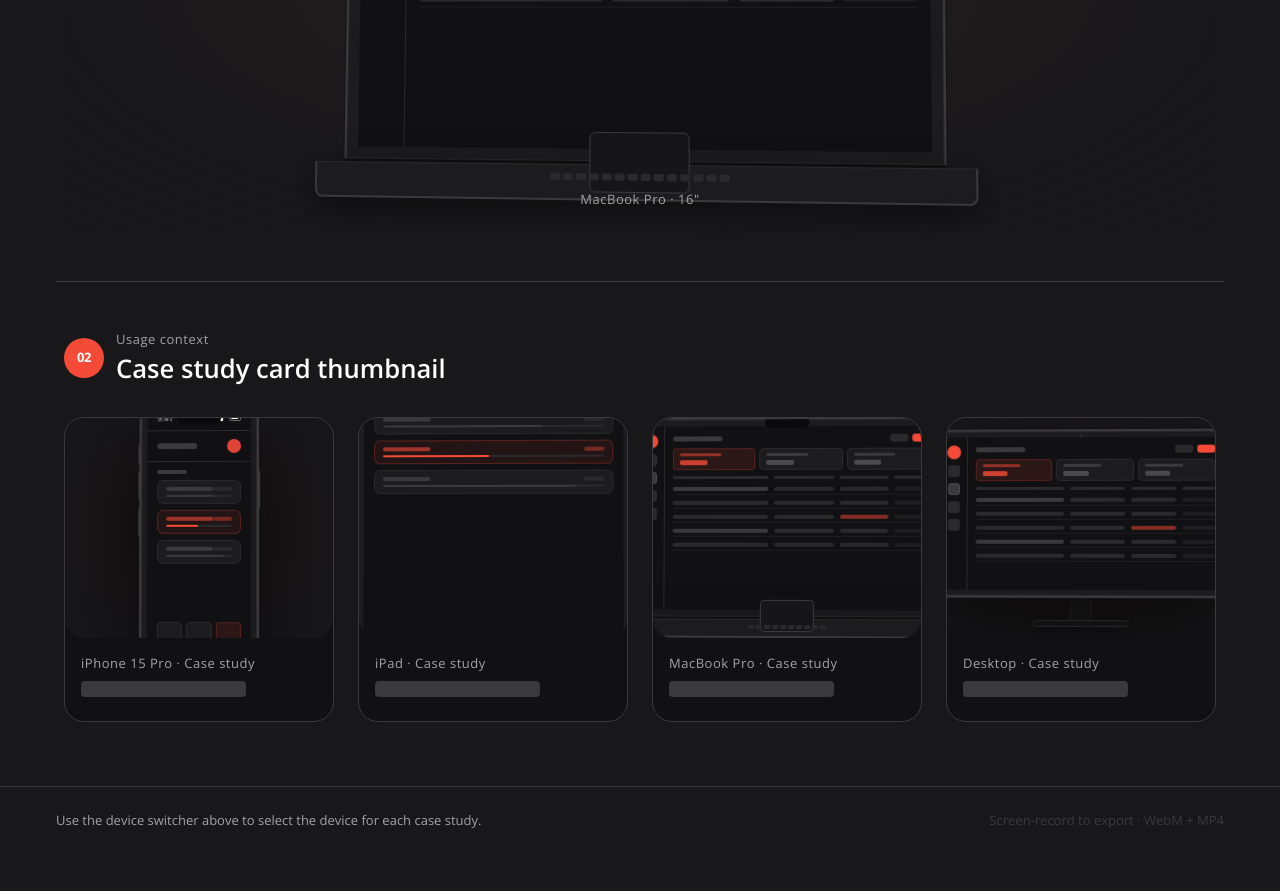
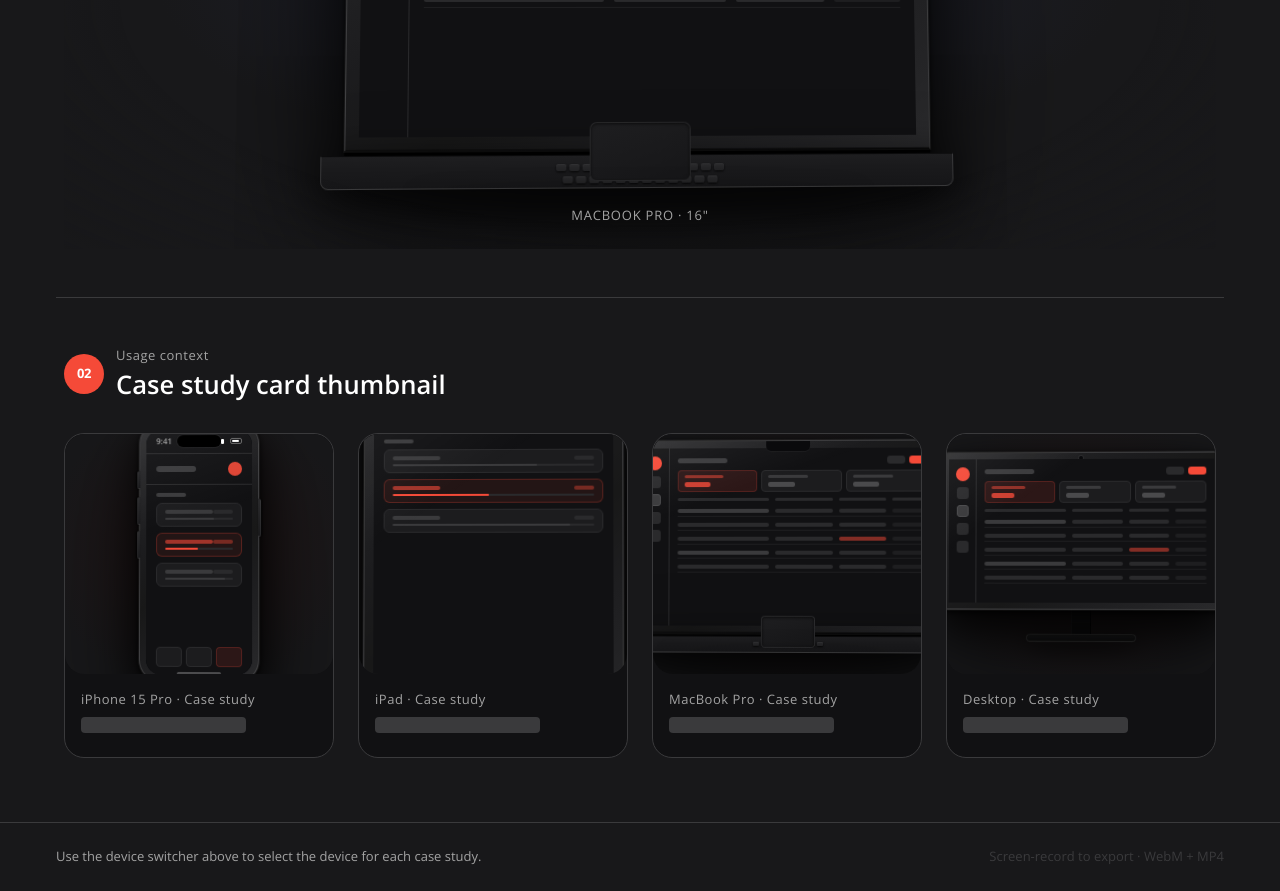
Before and after one commit to HelloEricPowellDesign/device-mockup-template, a React (Vite) app: page / in a window 1280 px wide. Shown: the part 540-1431 px from the top of the page. Before the commit the page ends 1395 px from the top, so only its background shows below. Built offline with nearby package versions, Linux system fonts and the light colour scheme; the HTML template or start-up script is replaced by a standard one.

Commit message:
prompt: 50

```diff
--- a/src/components/DeviceMockup.tsx
+++ b/src/components/DeviceMockup.tsx
@@ -9,75 +9,139 @@ export interface DeviceMockupProps {
   className?: string;
 }
 
+/* ── Shared style helpers ── */
+
+const deviceShadow = (hero: boolean) =>
+  `0 0 0 1px rgba(255,255,255,0.06),
+   0 2px 6px rgba(0,0,0,0.95),
+   0 ${hero ? 24 : 14}px ${hero ? 64 : 36}px rgba(0,0,0,0.75),
+   0 ${hero ? 60 : 32}px ${hero ? 140 : 72}px rgba(0,0,0,0.55),
+   0 ${hero ? 120 : 56}px ${hero ? 240 : 110}px rgba(0,0,0,0.35)`;
+
+/* Aluminum body gradient — catches light from upper-left */
+const aluminumGrad = `linear-gradient(
+  145deg,
+  #2e2e30 0%,
+  #242426 18%,
+  #1c1c1e 38%,
+  #181818 55%,
+  #1e1e20 72%,
+  #242426 88%,
+  #2a2a2c 100%
+)`;
+
+/* Specular edge highlight — 1px bright top-left rim */
+const specularBorder = `1px solid rgba(255,255,255,0.13)`;
+const darkBorder = `1px solid rgba(0,0,0,0.6)`;
+
+const screenBezelShadow = `
+  inset 0 1px 4px rgba(0,0,0,0.9),
+  inset 0 0 1px rgba(0,0,0,1)
+`;
+
+/* Screen glow — light leaking from display onto surrounding bezel */
+const screenGlow = (color = 'rgba(120,160,255,0.12)') =>
+  `0 0 32px 4px ${color}`;
+
 /* ── iPhone ── */
 function IPhone({ size }: { size: DisplaySize }) {
   const hero = size === 'hero';
   const w = hero ? 220 : 120;
   const h = Math.round(w * (844 / 390));
   const r = hero ? 40 : 22;
-  const bw = hero ? 10 : 6; // bezel width
-  const diW = hero ? 80 : 44;
-  const diH = hero ? 22 : 12;
+  const bw = hero ? 11 : 6;
+  const diW = hero ? 82 : 44;
+  const diH = hero ? 23 : 12;
 
   return (
-    <div
-      style={{
+    <div style={{ position: 'relative', flexShrink: 0 }}>
+      {/* Drop shadow bloom beneath device */}
+      <div style={{
+        position: 'absolute',
+        bottom: '-20%',
+        left: '50%',
+        transform: 'translateX(-50%)',
+        width: '70%',
+        height: '30px',
+        borderRadius: '50%',
+        background: 'rgba(0,0,0,0.55)',
+        filter: 'blur(20px)',
+        zIndex: -1,
+      }} />
+
+      <div style={{
         width: w,
         height: h,
         borderRadius: r,
-        backgroundColor: '#1c1c1e',
-        border: '2px solid #3a3a3c',
-        boxShadow: '0 0 0 1px #111, inset 0 0 0 1px #2a2a2c, 0 32px 80px rgba(0,0,0,0.6)',
+        background: aluminumGrad,
+        border: specularBorder,
+        boxShadow: deviceShadow(hero),
         position: 'relative',
-        flexShrink: 0,
-      }}
-    >
-      {/* Side buttons */}
-      <div style={{ position: 'absolute', left: -3, top: hero ? 80 : 44, width: 2, height: hero ? 36 : 20, borderRadius: '2px 0 0 2px', backgroundColor: '#3a3a3c' }} />
-      <div style={{ position: 'absolute', left: -3, top: hero ? 128 : 70, width: 2, height: hero ? 56 : 30, borderRadius: '2px 0 0 2px', backgroundColor: '#3a3a3c' }} />
-      <div style={{ position: 'absolute', left: -3, top: hero ? 196 : 108, width: 2, height: hero ? 56 : 30, borderRadius: '2px 0 0 2px', backgroundColor: '#3a3a3c' }} />
-      <div style={{ position: 'absolute', right: -3, top: hero ? 128 : 70, width: 2, height: hero ? 72 : 40, borderRadius: '0 2px 2px 0', backgroundColor: '#3a3a3c' }} />
+        overflow: 'visible',
+      }}>
+        {/* Side buttons — left volume up */}
+        <div style={{ position: 'absolute', left: -3, top: hero ? 88 : 48, width: 3, height: hero ? 32 : 18, borderRadius: '2px 0 0 2px', background: 'linear-gradient(180deg, #2a2a2c, #1a1a1c)', boxShadow: '-1px 0 2px rgba(0,0,0,0.8)', border: '1px solid rgba(255,255,255,0.06)', borderRight: 'none' }} />
+        {/* Volume down */}
+        <div style={{ position: 'absolute', left: -3, top: hero ? 136 : 74, width: 3, height: hero ? 52 : 28, borderRadius: '2px 0 0 2px', background: 'linear-gradient(180deg, #2a2a2c, #1a1a1c)', boxShadow: '-1px 0 2px rgba(0,0,0,0.8)', border: '1px solid rgba(255,255,255,0.06)', borderRight: 'none' }} />
+        <div style={{ position: 'absolute', left: -3, top: hero ? 200 : 108, width: 3, height: hero ? 52 : 28, borderRadius: '2px 0 0 2px', background: 'linear-gradient(180deg, #2a2a2c, #1a1a1c)', boxShadow: '-1px 0 2px rgba(0,0,0,0.8)', border: '1px solid rgba(255,255,255,0.06)', borderRight: 'none' }} />
+        {/* Power button — right */}
+        <div style={{ position: 'absolute', right: -3, top: hero ? 140 : 76, width: 3, height: hero ? 68 : 38, borderRadius: '0 2px 2px 0', background: 'linear-gradient(180deg, #2a2a2c, #1a1a1c)', boxShadow: '1px 0 2px rgba(0,0,0,0.8)', border: '1px solid rgba(255,255,255,0.06)', borderLeft: 'none' }} />
 
-      {/* Screen area */}
-      <div
-        style={{
+        {/* Screen recess */}
+        <div style={{
           position: 'absolute',
           inset: bw,
           borderRadius: r - bw,
+          background: '#0a0a0c',
+          boxShadow: screenBezelShadow,
           overflow: 'hidden',
-          backgroundColor: '#111113',
-        }}
-      >
+        }}>
+          {/* Screen glow layer */}
+          <div style={{
+            position: 'absolute',
+            inset: 0,
+            borderRadius: 'inherit',
+            boxShadow: screenGlow(),
+            zIndex: 5,
+            pointerEvents: 'none',
+          }} />
           {/* Dynamic Island */}
-        <div
-          style={{
+          <div style={{
             position: 'absolute',
-            top: hero ? 10 : 6,
+            top: hero ? 11 : 6,
             left: '50%',
             transform: 'translateX(-50%)',
             width: diW,
             height: diH,
             borderRadius: 999,
-            backgroundColor: '#0a0a0c',
+            background: '#000',
             zIndex: 10,
-          }}
-        />
+            boxShadow: '0 0 0 1px rgba(255,255,255,0.04)',
+          }} />
           <ScreenContent variant="mobile" size={size} />
         </div>
 
-      {/* Bottom home indicator */}
-      <div
-        style={{
+        {/* Home indicator */}
+        <div style={{
           position: 'absolute',
-          bottom: hero ? 10 : 6,
+          bottom: hero ? 11 : 6,
           left: '50%',
           transform: 'translateX(-50%)',
           width: hero ? 80 : 44,
           height: hero ? 4 : 3,
           borderRadius: 999,
-          backgroundColor: '#4a4a4c',
-        }}
-      />
+          background: 'rgba(255,255,255,0.25)',
+        }} />
+
+        {/* Top specular sheen */}
+        <div style={{
+          position: 'absolute',
+          inset: 0,
+          borderRadius: r,
+          background: 'linear-gradient(160deg, rgba(255,255,255,0.06) 0%, transparent 40%)',
+          pointerEvents: 'none',
+        }} />
+      </div>
     </div>
   );
 }
@@ -85,64 +149,76 @@ function IPhone({ size }: { size: DisplaySize }) {
 /* ── iPad ── */
 function IPad({ size }: { size: DisplaySize }) {
   const hero = size === 'hero';
-  const w = hero ? 520 : 280;
-  const h = Math.round(w * (1180 / 820)); // portrait
-  const r = hero ? 20 : 12;
-  const bw = hero ? 14 : 8;
+  const w = hero ? 480 : 260;
+  const h = Math.round(w * (1180 / 820));
+  const r = hero ? 22 : 12;
+  const bw = hero ? 16 : 9;
 
   return (
-    <div
-      style={{
+    <div style={{ position: 'relative', flexShrink: 0 }}>
+      <div style={{
+        position: 'absolute',
+        bottom: '-12%',
+        left: '50%',
+        transform: 'translateX(-50%)',
+        width: '60%',
+        height: '24px',
+        borderRadius: '50%',
+        background: 'rgba(0,0,0,0.5)',
+        filter: 'blur(18px)',
+        zIndex: -1,
+      }} />
+
+      <div style={{
         width: w,
         height: h,
         borderRadius: r,
-        backgroundColor: '#1c1c1e',
-        border: '2px solid #3a3a3c',
-        boxShadow: '0 0 0 1px #111, inset 0 0 0 1px #2a2a2c, 0 32px 80px rgba(0,0,0,0.6)',
+        background: aluminumGrad,
+        border: specularBorder,
+        boxShadow: deviceShadow(hero),
         position: 'relative',
-        flexShrink: 0,
-      }}
-    >
-      {/* Top camera */}
-      <div
-        style={{
+      }}>
+        {/* Camera pill */}
+        <div style={{
           position: 'absolute',
-          top: hero ? 6 : 4,
+          top: hero ? 7 : 4,
           left: '50%',
           transform: 'translateX(-50%)',
-          width: hero ? 8 : 5,
-          height: hero ? 8 : 5,
+          width: hero ? 10 : 6,
+          height: hero ? 10 : 6,
           borderRadius: '50%',
-          backgroundColor: '#2a2a2c',
-        }}
-      />
+          background: '#0a0a0c',
+          boxShadow: 'inset 0 0 2px rgba(0,0,0,0.8), 0 0 0 1px rgba(255,255,255,0.04)',
+        }} />
 
         {/* Screen */}
-      <div
-        style={{
+        <div style={{
           position: 'absolute',
           inset: bw,
           borderRadius: r - bw,
+          background: '#0a0a0c',
+          boxShadow: screenBezelShadow,
           overflow: 'hidden',
-          backgroundColor: '#111113',
-        }}
-      >
+        }}>
+          <div style={{ position: 'absolute', inset: 0, boxShadow: screenGlow(), zIndex: 5, pointerEvents: 'none', borderRadius: 'inherit' }} />
           <ScreenContent variant="mobile" size={size} />
         </div>
 
         {/* Home indicator */}
-      <div
-        style={{
+        <div style={{
           position: 'absolute',
-          bottom: hero ? 8 : 5,
+          bottom: hero ? 10 : 6,
           left: '50%',
           transform: 'translateX(-50%)',
-          width: hero ? 100 : 56,
+          width: hero ? 100 : 54,
           height: hero ? 4 : 3,
           borderRadius: 999,
-          backgroundColor: '#3a3a3c',
-        }}
-      />
+          background: 'rgba(255,255,255,0.2)',
+        }} />
+
+        {/* Specular sheen */}
+        <div style={{ position: 'absolute', inset: 0, borderRadius: r, background: 'linear-gradient(145deg, rgba(255,255,255,0.07) 0%, transparent 35%)', pointerEvents: 'none' }} />
+      </div>
     </div>
   );
 }
@@ -150,95 +226,137 @@ function IPad({ size }: { size: DisplaySize }) {
 /* ── MacBook Pro ── */
 function MacBook({ size }: { size: DisplaySize }) {
   const hero = size === 'hero';
-  const screenW = hero ? 600 : 320;
+  const screenW = hero ? 580 : 310;
   const screenH = Math.round(screenW * (10 / 16));
-  const bodyW = Math.round(screenW * 1.1);
-  const bodyH = Math.round(bodyW * 0.055);
+  const bodyW = Math.round(screenW * 1.08);
+  const bodyH = Math.round(bodyW * 0.052);
   const r = hero ? 12 : 7;
-  const bw = hero ? 12 : 7;
-  const notchW = hero ? 80 : 44;
-  const notchH = hero ? 16 : 9;
+  const bw = hero ? 13 : 7;
+  const notchW = hero ? 82 : 44;
+  const notchH = hero ? 18 : 10;
 
   return (
     <div style={{ display: 'flex', flexDirection: 'column', alignItems: 'center', flexShrink: 0 }}>
-      {/* Screen lid */}
-      <div
-        style={{
+      {/* Lid */}
+      <div style={{
         width: screenW,
         height: screenH,
         borderRadius: `${r}px ${r}px 0 0`,
-          backgroundColor: '#1c1c1e',
-          border: '2px solid #3a3a3c',
-          borderBottom: 'none',
-          boxShadow: '0 0 0 1px #111, inset 0 0 0 1px #2a2a2c',
+        background: aluminumGrad,
+        border: specularBorder,
+        borderBottom: darkBorder,
+        boxShadow: `${deviceShadow(hero)}, inset 0 -1px 0 rgba(0,0,0,0.4)`,
         position: 'relative',
-        }}
-      >
+        overflow: 'visible',
+      }}>
+        {/* Apple logo placeholder */}
+        <div style={{
+          position: 'absolute',
+          top: '50%',
+          left: '50%',
+          transform: 'translate(-50%, -50%)',
+          width: hero ? 24 : 13,
+          height: hero ? 24 : 13,
+          borderRadius: '30% 30% 30% 30% / 35% 35% 25% 25%',
+          background: 'rgba(255,255,255,0.04)',
+        }} />
+
         {/* Notch */}
-        <div
-          style={{
+        <div style={{
           position: 'absolute',
           top: 0,
           left: '50%',
           transform: 'translateX(-50%)',
           width: notchW,
           height: notchH,
-            backgroundColor: '#0a0a0c',
-            borderRadius: `0 0 ${hero ? 8 : 5}px ${hero ? 8 : 5}px`,
+          background: '#0a0a0c',
+          borderRadius: `0 0 ${hero ? 9 : 5}px ${hero ? 9 : 5}px`,
           zIndex: 10,
-          }}
-        />
-        {/* Screen */}
-        <div
-          style={{
+          boxShadow: '0 1px 0 rgba(255,255,255,0.03)',
+        }} />
+
+        {/* Screen recess */}
+        <div style={{
           position: 'absolute',
           inset: bw,
           borderRadius: r - bw,
+          background: '#0a0a0c',
+          boxShadow: screenBezelShadow,
           overflow: 'hidden',
-            backgroundColor: '#111113',
-          }}
-        >
+        }}>
+          <div style={{ position: 'absolute', inset: 0, boxShadow: screenGlow('rgba(100,140,255,0.1)'), zIndex: 5, pointerEvents: 'none', borderRadius: 'inherit' }} />
           <ScreenContent variant="desktop" size={size} />
         </div>
+
+        {/* Lid specular */}
+        <div style={{ position: 'absolute', inset: 0, borderRadius: `${r}px ${r}px 0 0`, background: 'linear-gradient(160deg, rgba(255,255,255,0.07) 0%, transparent 30%)', pointerEvents: 'none' }} />
       </div>
 
-      {/* Hinge line */}
-      <div style={{ width: screenW, height: hero ? 3 : 2, backgroundColor: '#111', flexShrink: 0 }} />
+      {/* Hinge shadow strip */}
+      <div style={{
+        width: screenW,
+        height: hero ? 4 : 2,
+        background: 'linear-gradient(180deg, #000 0%, #0a0a0a 100%)',
+        boxShadow: '0 2px 8px rgba(0,0,0,0.9)',
+        flexShrink: 0,
+      }} />
 
-      {/* Keyboard body (palmrest) */}
-      <div
-        style={{
+      {/* Keyboard body */}
+      <div style={{
         width: bodyW,
         height: bodyH,
-          backgroundColor: '#1c1c1e',
+        background: `linear-gradient(180deg, #1e1e20 0%, #1a1a1c 40%, #161618 100%)`,
         borderRadius: `0 0 ${hero ? 8 : 5}px ${hero ? 8 : 5}px`,
-          border: '2px solid #3a3a3c',
-          borderTop: '1px solid #2a2a2c',
+        border: specularBorder,
+        borderTop: '1px solid rgba(0,0,0,0.5)',
         position: 'relative',
-          boxShadow: '0 8px 32px rgba(0,0,0,0.5)',
-        }}
-      >
+        boxShadow: `0 8px 40px rgba(0,0,0,0.7), 0 24px 80px rgba(0,0,0,0.4)`,
+        flexShrink: 0,
+      }}>
+        {/* Keyboard key rows */}
+        <div style={{ position: 'absolute', top: hero ? 8 : 5, left: '50%', transform: 'translateX(-50%)', display: 'flex', gap: hero ? 3 : 2 }}>
+          {Array.from({ length: hero ? 13 : 9 }).map((_, i) => (
+            <div key={i} style={{
+              width: hero ? 10 : 6,
+              height: hero ? 7 : 4,
+              borderRadius: hero ? 2 : 1,
+              background: 'linear-gradient(180deg, #2a2a2c 0%, #222224 100%)',
+              boxShadow: 'inset 0 1px 1px rgba(255,255,255,0.04), 0 1px 2px rgba(0,0,0,0.8)',
+            }} />
+          ))}
+        </div>
+        {/* Second key row */}
+        {hero && (
+          <div style={{ position: 'absolute', top: 20, left: '50%', transform: 'translateX(-50%)', display: 'flex', gap: 3 }}>
+            {Array.from({ length: 12 }).map((_, i) => (
+              <div key={i} style={{ width: 10, height: 7, borderRadius: 2, background: 'linear-gradient(180deg, #2a2a2c 0%, #222224 100%)', boxShadow: 'inset 0 1px 1px rgba(255,255,255,0.04), 0 1px 2px rgba(0,0,0,0.8)' }} />
+            ))}
+          </div>
+        )}
         {/* Trackpad */}
-        <div
-          style={{
+        <div style={{
           position: 'absolute',
           bottom: hero ? 6 : 4,
           left: '50%',
           transform: 'translateX(-50%)',
           width: hero ? 100 : 54,
-            height: hero ? 60 : 32,
-            borderRadius: hero ? 6 : 4,
-            border: '1px solid #3a3a3c',
-            backgroundColor: '#161618',
-          }}
-        />
-        {/* Keyboard dots (minimal suggestion) */}
-        <div style={{ position: 'absolute', top: hero ? 8 : 5, left: '50%', transform: 'translateX(-50%)', display: 'flex', gap: hero ? 3 : 2 }}>
-          {Array.from({ length: hero ? 14 : 10 }).map((_, i) => (
-            <div key={i} style={{ width: hero ? 10 : 6, height: hero ? 7 : 4, borderRadius: hero ? 2 : 1, backgroundColor: '#2a2a2c' }} />
-          ))}
+          height: hero ? 58 : 32,
+          borderRadius: hero ? 7 : 4,
+          background: 'linear-gradient(160deg, #1e1e20 0%, #161618 100%)',
+          border: '1px solid rgba(255,255,255,0.06)',
+          boxShadow: 'inset 0 1px 3px rgba(0,0,0,0.6)',
+        }} />
       </div>
-      </div>
+
+      {/* Floor shadow */}
+      <div style={{
+        marginTop: hero ? 6 : 3,
+        width: bodyW * 0.7,
+        height: hero ? 16 : 8,
+        borderRadius: '50%',
+        background: 'rgba(0,0,0,0.4)',
+        filter: 'blur(12px)',
+      }} />
     </div>
   );
 }
@@ -246,83 +364,92 @@ function MacBook({ size }: { size: DisplaySize }) {
 /* ── Desktop Monitor ── */
 function Desktop({ size }: { size: DisplaySize }) {
   const hero = size === 'hero';
-  const screenW = hero ? 560 : 300;
+  const screenW = hero ? 520 : 280;
   const screenH = Math.round(screenW * (9 / 16));
   const r = hero ? 10 : 6;
-  const bw = hero ? 10 : 6;
-  const neckW = hero ? 40 : 22;
-  const neckH = hero ? 40 : 22;
-  const baseW = hero ? 180 : 96;
-  const baseH = hero ? 12 : 7;
+  const bw = hero ? 11 : 6;
+  const neckW = hero ? 36 : 20;
+  const neckH = hero ? 44 : 24;
+  const baseW = hero ? 200 : 110;
+  const baseH = hero ? 14 : 8;
 
   return (
     <div style={{ display: 'flex', flexDirection: 'column', alignItems: 'center', flexShrink: 0 }}>
       {/* Monitor */}
-      <div
-        style={{
+      <div style={{
         width: screenW,
         height: screenH,
         borderRadius: r,
-          backgroundColor: '#1c1c1e',
-          border: '2px solid #3a3a3c',
-          boxShadow: '0 0 0 1px #111, inset 0 0 0 1px #2a2a2c, 0 32px 80px rgba(0,0,0,0.6)',
+        background: aluminumGrad,
+        border: specularBorder,
+        boxShadow: deviceShadow(hero),
         position: 'relative',
-        }}
-      >
+      }}>
         {/* Camera dot */}
-        <div
-          style={{
+        <div style={{
           position: 'absolute',
-            top: hero ? 5 : 3,
+          top: hero ? 6 : 3,
           left: '50%',
           transform: 'translateX(-50%)',
-            width: hero ? 6 : 4,
-            height: hero ? 6 : 4,
+          width: hero ? 7 : 4,
+          height: hero ? 7 : 4,
           borderRadius: '50%',
-            backgroundColor: '#2a2a2c',
-          }}
-        />
+          background: '#0a0a0c',
+          boxShadow: '0 0 0 1px rgba(255,255,255,0.05)',
+        }} />
+
         {/* Screen */}
-        <div
-          style={{
+        <div style={{
           position: 'absolute',
           inset: bw,
           borderRadius: r - bw,
+          background: '#0a0a0c',
+          boxShadow: screenBezelShadow,
           overflow: 'hidden',
-            backgroundColor: '#111113',
-          }}
-        >
+        }}>
+          <div style={{ position: 'absolute', inset: 0, boxShadow: screenGlow('rgba(100,140,255,0.1)'), zIndex: 5, pointerEvents: 'none', borderRadius: 'inherit' }} />
           <ScreenContent variant="desktop" size={size} />
         </div>
+
+        {/* Specular sheen */}
+        <div style={{ position: 'absolute', inset: 0, borderRadius: r, background: 'linear-gradient(145deg, rgba(255,255,255,0.07) 0%, transparent 30%)', pointerEvents: 'none' }} />
       </div>
 
       {/* Neck */}
-      <div
-        style={{
+      <div style={{
         width: neckW,
         height: neckH,
-          backgroundColor: '#1e1e20',
-          borderLeft: '1px solid #2a2a2c',
-          borderRight: '1px solid #2a2a2c',
-        }}
-      />
+        background: 'linear-gradient(180deg, #1e1e20 0%, #161618 100%)',
+        borderLeft: '1px solid rgba(255,255,255,0.05)',
+        borderRight: '1px solid rgba(0,0,0,0.6)',
+        flexShrink: 0,
+      }} />
 
       {/* Base */}
-      <div
-        style={{
+      <div style={{
         width: baseW,
         height: baseH,
         borderRadius: baseH,
-          backgroundColor: '#1c1c1e',
-          border: '1px solid #3a3a3c',
-          boxShadow: '0 4px 16px rgba(0,0,0,0.4)',
-        }}
-      />
+        background: 'linear-gradient(180deg, #222224 0%, #181818 100%)',
+        border: specularBorder,
+        boxShadow: '0 4px 20px rgba(0,0,0,0.6), 0 1px 0 rgba(255,255,255,0.04)',
+        flexShrink: 0,
+      }} />
+
+      {/* Floor shadow */}
+      <div style={{
+        marginTop: hero ? 6 : 3,
+        width: baseW * 0.8,
+        height: hero ? 14 : 7,
+        borderRadius: '50%',
+        background: 'rgba(0,0,0,0.4)',
+        filter: 'blur(10px)',
+      }} />
     </div>
   );
 }
 
-/* ── Device wrapper with float animation ── */
+/* ── Device labels ── */
 const deviceLabels: Record<DeviceType, string> = {
   iphone: 'iPhone 15 Pro · Portrait',
   ipad: 'iPad · Portrait',
@@ -330,6 +457,7 @@ const deviceLabels: Record<DeviceType, string> = {
   desktop: 'Desktop Monitor',
 };
 
+/* ── Wrapper ── */
 export default function DeviceMockup({ device, size, className = '' }: DeviceMockupProps) {
   const hero = size === 'hero';
 
@@ -346,7 +474,7 @@ export default function DeviceMockup({ device, size, className = '' }: DeviceMoc
       style={{
         position: 'relative',
         width: '100%',
-        height: hero ? 'clamp(480px, 60vh, 600px)' : '220px',
+        height: hero ? 'clamp(480px, 62vh, 620px)' : '240px',
         display: 'flex',
         flexDirection: 'column',
         alignItems: 'center',
@@ -354,47 +482,48 @@ export default function DeviceMockup({ device, size, className = '' }: DeviceMoc
         borderRadius: hero ? 0 : 'var(--radius-card)',
         overflow: 'hidden',
         background: hero
-          ? 'radial-gradient(ellipse 70% 60% at 50% 50%, rgba(245,74,56,0.07) 0%, #18181a 70%)'
-          : 'radial-gradient(ellipse 80% 80% at 50% 50%, rgba(245,74,56,0.05) 0%, #18181a 75%)',
+          ? `radial-gradient(ellipse 60% 55% at 50% 45%,
+              rgba(245,74,56,0.1) 0%,
+              rgba(80,100,200,0.06) 40%,
+              #18181a 70%)`
+          : `radial-gradient(ellipse 85% 85% at 50% 48%,
+              rgba(245,74,56,0.07) 0%,
+              #18181a 70%)`,
       }}
     >
-      {/* Vignette */}
+      {/* Edge vignette */}
       {hero && (
-        <div
-          style={{
+        <div style={{
           position: 'absolute',
           inset: 0,
-            background: 'radial-gradient(ellipse 100% 100% at 50% 50%, transparent 50%, rgba(24,24,26,0.8) 100%)',
+          background: 'radial-gradient(ellipse 100% 100% at 50% 50%, transparent 45%, rgba(24,24,26,0.85) 100%)',
           pointerEvents: 'none',
           zIndex: 10,
-          }}
-        />
+        }} />
       )}
 
       {/* Floating device */}
-      <div
-        style={{
-          animation: `${hero ? 'device-float' : 'device-float-subtle'} 6s cubic-bezier(0.45, 0, 0.55, 1) infinite`,
+      <div style={{
+        animation: `${hero ? 'device-float' : 'device-float-subtle'} 7s cubic-bezier(0.45, 0, 0.55, 1) infinite`,
         willChange: 'transform',
         transformStyle: 'preserve-3d',
-        }}
-      >
+        zIndex: 5,
+      }}>
         <DeviceComponent size={size} />
       </div>
 
-      {/* Label (hero only) */}
+      {/* Label */}
       {hero && (
-        <div
-          style={{
+        <div style={{
           position: 'absolute',
-            bottom: hero ? '1.5rem' : undefined,
+          bottom: '1.5rem',
           fontFamily: 'var(--font-data)',
           fontSize: 'var(--text-data)',
           color: 'var(--color-muted)',
-            letterSpacing: '0.04em',
+          letterSpacing: '0.06em',
           zIndex: 20,
-          }}
-        >
+          textTransform: 'uppercase',
+        }}>
           {deviceLabels[device]}
         </div>
       )}
```
Also changed, not shown: src/index.css (+7 -12 lines). Lines whose indentation alone changed are shown as unchanged.
